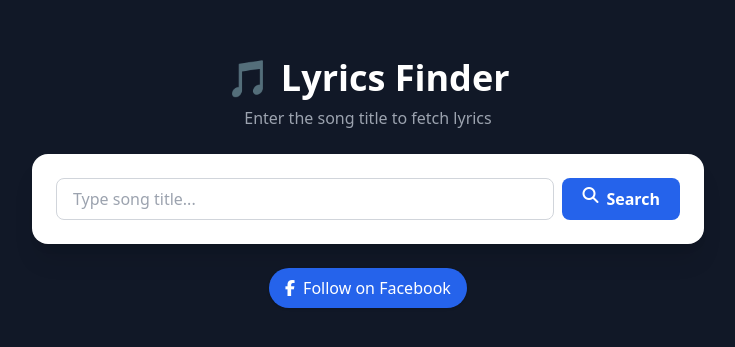
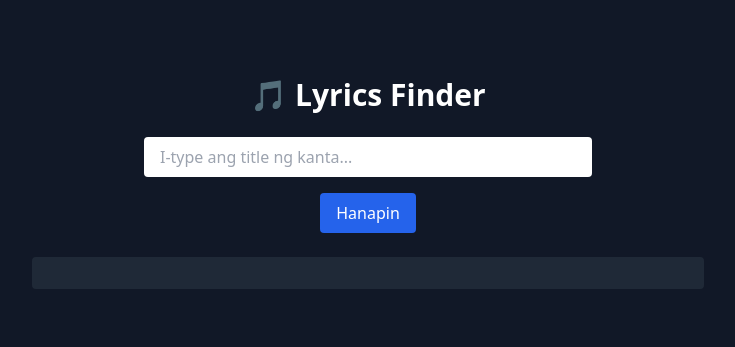
Before and after one commit to johnalpay/lyrics-, a website: page public/index.html in a window 1280 px wide. Shown: the part 217-564 px from the top of the page, without its empty margins (272-1007 px from the left). Drawn offline with nearby package versions, Linux system fonts and the light colour scheme.

Commit message:
Update index.html

```diff
--- a/public/index.html
+++ b/public/index.html
@@ -1,82 +1,35 @@
 <!DOCTYPE html>
-<html lang="en" class="bg-gray-900 text-white">
+<html lang="tl">
 <head>
   <meta charset="UTF-8" />
   <meta name="viewport" content="width=device-width, initial-scale=1.0"/>
   <title>Lyrics Finder</title>
-  <script src="https://cdn.tailwindcss.com"></script>
-  <link href="https://cdnjs.cloudflare.com/ajax/libs/font-awesome/6.5.0/css/all.min.css" rel="stylesheet" />
+  <link href="https://cdn.jsdelivr.net/npm/tailwindcss@2.2.19/dist/tailwind.min.css" rel="stylesheet">
 </head>
-<body class="flex flex-col items-center justify-center min-h-screen p-4">
-
-  <div class="text-center mb-6">
-    <h1 class="text-4xl font-bold mb-2">🎵 Lyrics Finder</h1>
-    <p class="text-gray-400">Enter the song title to fetch lyrics</p>
-  </div>
-
-  <div class="bg-white text-black rounded-2xl shadow-xl p-6 w-full max-w-2xl space-y-4">
-    <form id="lyricsForm" class="flex gap-2">
-      <input
-        type="text"
-        id="title"
-        placeholder="Type song title..."
-        class="flex-1 px-4 py-2 rounded-lg border border-gray-300 focus:outline-none focus:ring-2 focus:ring-blue-400"
-        required
-      />
-      <button
-        type="submit"
-        class="bg-blue-600 hover:bg-blue-700 text-white px-5 py-2 rounded-lg font-semibold transition-all duration-300 flex items-center gap-2"
-      >
-        <i class="fas fa-search animate-bounce"></i> Search
-      </button>
-    </form>
-
-    <div id="loading" class="hidden text-blue-600 font-semibold text-center">
-      <i class="fas fa-spinner fa-spin"></i> Fetching lyrics...
-    </div>
-
-    <div id="lyricsResult" class="hidden whitespace-pre-wrap font-mono text-sm bg-gray-100 p-4 rounded-lg max-h-[400px] overflow-y-auto"></div>
-
-    <div id="errorMsg" class="hidden text-red-600 font-semibold text-center"></div>
-  </div>
-
-  <div class="mt-6">
-    <a href="https://www.facebook.com/profile.php?id=61576992292379" target="_blank" class="flex items-center gap-2 bg-blue-600 hover:bg-blue-700 text-white px-4 py-2 rounded-full shadow transition-all">
-      <i class="fab fa-facebook-f"></i> Follow on Facebook
-    </a>
-  </div>
+<body class="bg-gray-900 text-white flex flex-col items-center justify-center min-h-screen p-4">
+  <h1 class="text-3xl font-bold mb-6">🎵 Lyrics Finder</h1>
+  <input id="titleInput" type="text" placeholder="I-type ang title ng kanta..." class="w-full max-w-md px-4 py-2 rounded text-black mb-4">
+  <button onclick="fetchLyrics()" class="bg-blue-600 hover:bg-blue-700 px-4 py-2 rounded">Hanapin</button>
+  <pre id="lyricsResult" class="bg-gray-800 p-4 mt-6 rounded max-w-2xl w-full whitespace-pre-wrap"></pre>
 
   <script>
-    const form = document.getElementById('lyricsForm');
-    const titleInput = document.getElementById('title');
-    const lyricsResult = document.getElementById('lyricsResult');
-    const errorMsg = document.getElementById('errorMsg');
-    const loading = document.getElementById('loading');
-
-    form.addEventListener('submit', async (e) => {
-      e.preventDefault();
-      lyricsResult.classList.add('hidden');
-      errorMsg.classList.add('hidden');
-      loading.classList.remove('hidden');
+    async function fetchLyrics() {
+      const title = document.getElementById('titleInput').value;
+      const result = document.getElementById('lyricsResult');
+      result.textContent = 'Loading...';
 
       try {
-        const response = await fetch(`/api/lyrics?title=${encodeURIComponent(titleInput.value)}`);
-        const data = await response.json();
-        loading.classList.add('hidden');
-
+        const res = await fetch(`/api/lyrics?title=${encodeURIComponent(title)}`);
+        const data = await res.json();
         if (data.lyrics) {
-          lyricsResult.textContent = data.lyrics;
-          lyricsResult.classList.remove('hidden');
+          result.textContent = data.lyrics;
         } else {
-          errorMsg.textContent = "Lyrics not found.";
-          errorMsg.classList.remove('hidden');
+          result.textContent = 'Walang lyrics na nahanap.';
         }
-      } catch (err) {
-        loading.classList.add('hidden');
-        errorMsg.textContent = "Error fetching lyrics. Try again later.";
-        errorMsg.classList.remove('hidden');
+      } catch (e) {
+        result.textContent = 'Nagkaroon ng error sa pagkuha ng lyrics.';
       }
-    });
+    }
   </script>
 </body>
 </html>
```
